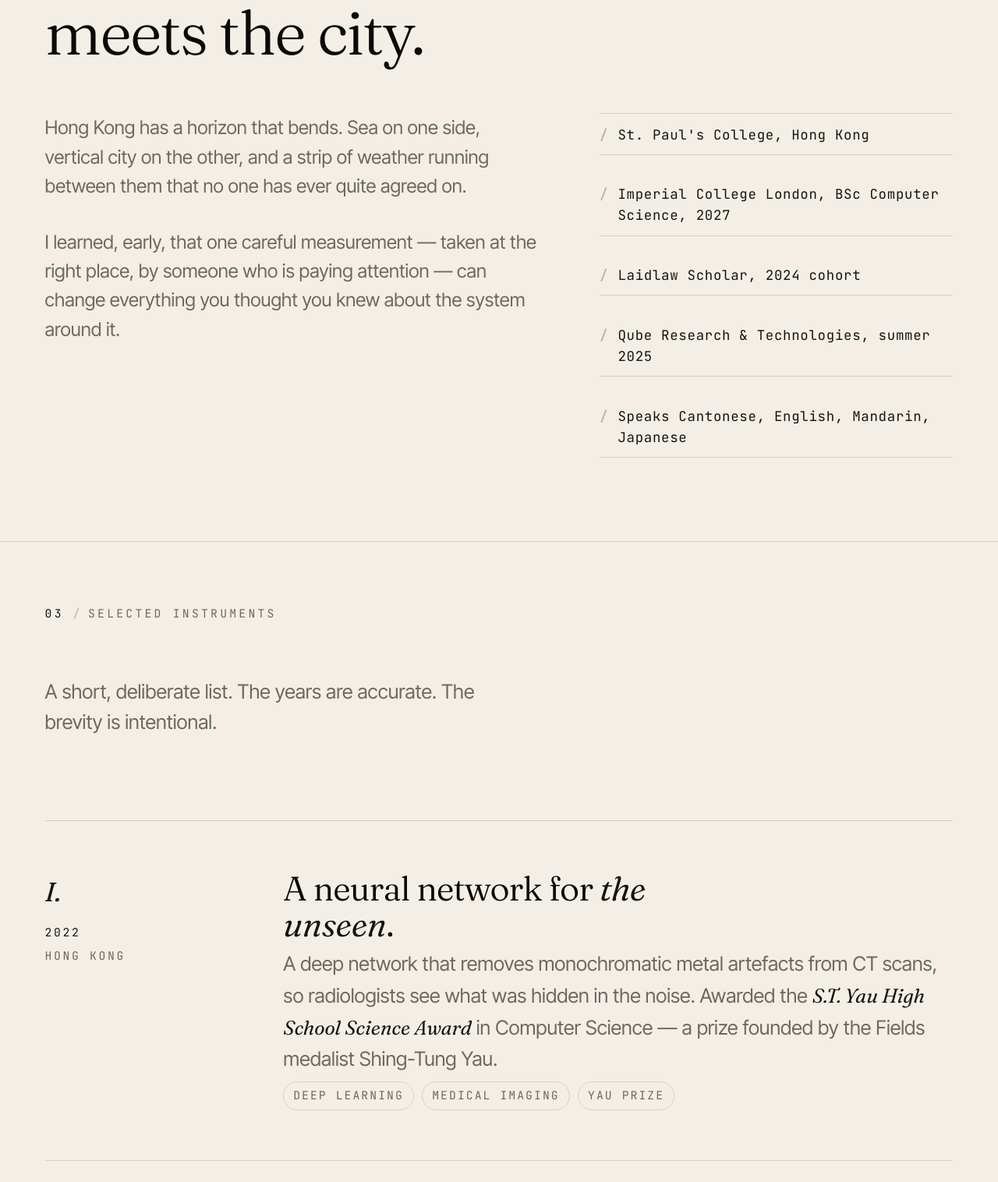
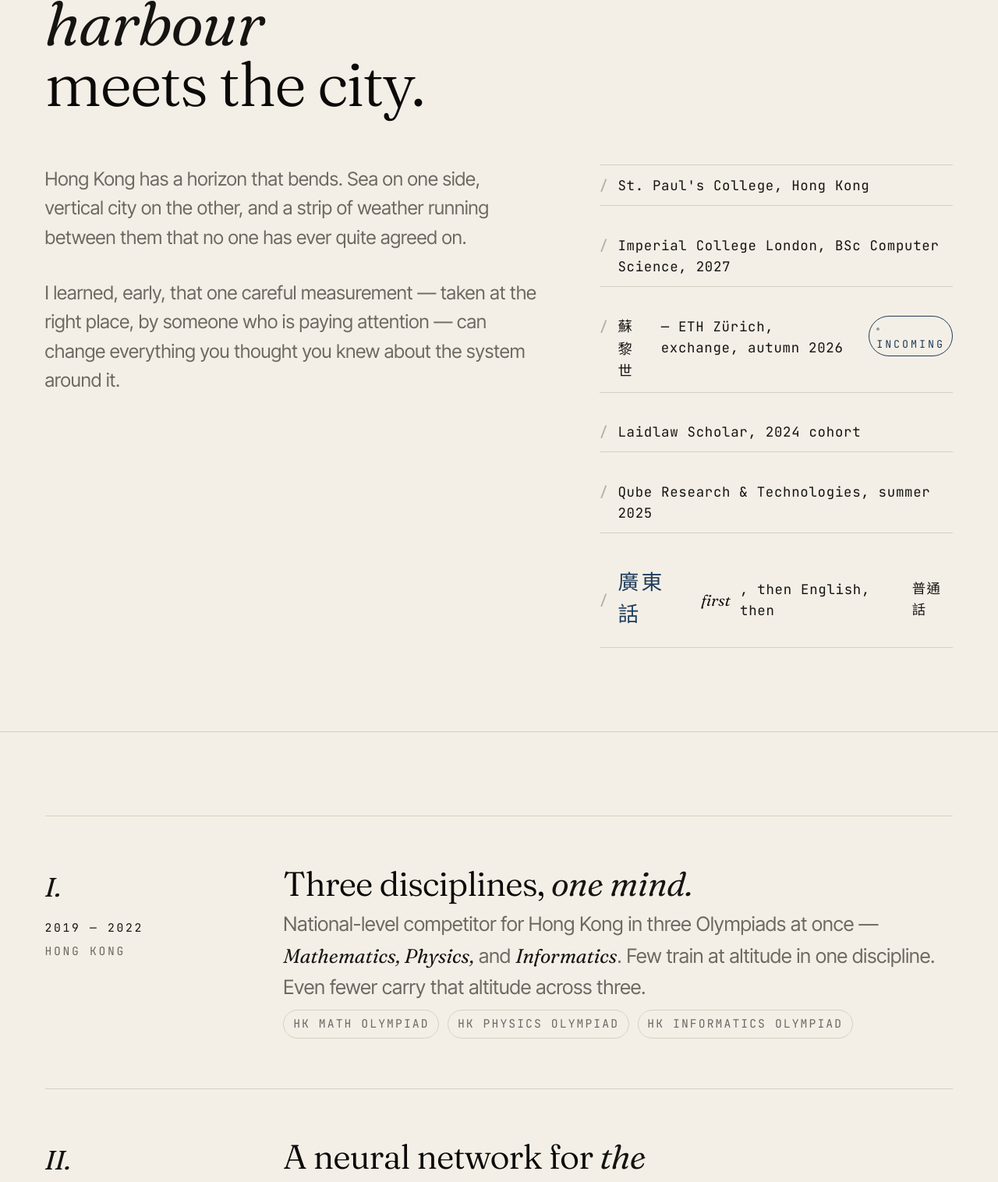
Before and after one commit to cst0313/chang, a plain HTML site: page index.html in a window 1280 px wide. Shown: the part 1284-2800 px from the top of the page at 78% size. Drawn offline with Linux system fonts and the light colour scheme.

Commit message:
feat: add 張善濤, olympiad foundation, ETH Zürich incoming
- Hero: traditional Chinese name 張善濤 in dialogue with the English
- Origin: ETH Zürich exchange autumn 2026 with incoming pulse pill
- Origin: feature 廣東話 as mother tongue; drop Japanese
- Instruments: new I — triple-discipline Olympiad foundation
- Instruments: new VII — Zürich, the next instrument
- Drop the photograph footnote
- Footer trajectory 香港 → 倫敦 → 蘇黎世
- Load Noto Serif TC for traditional Chinese

```diff
--- a/index.html
+++ b/index.html
@@ -19,6 +19,7 @@
   <link rel="preconnect" href="https://fonts.gstatic.com" crossorigin />
   <link rel="preload" as="style" href="https://fonts.googleapis.com/css2?family=Fraunces:ital,opsz,wght,SOFT@0,9..144,300..900,0..100;1,9..144,300..900,0..100&family=Inter+Tight:wght@300..700&family=JetBrains+Mono:wght@300;400;500&display=swap" />
   <link rel="stylesheet" href="https://fonts.googleapis.com/css2?family=Fraunces:ital,opsz,wght,SOFT@0,9..144,300..900,0..100;1,9..144,300..900,0..100&family=Inter+Tight:wght@300..700&family=JetBrains+Mono:wght@300;400;500&display=swap" />
+  <link rel="stylesheet" href="https://fonts.googleapis.com/css2?family=Noto+Serif+TC:wght@300;400;500;700&display=swap" />
 
   <link rel="stylesheet" href="styles.css" />
 </head>
@@ -80,7 +81,9 @@
         <span class="display-line">Chang<span class="period">.</span></span>
       </h1>
 
-      <div class="threshold-coords reveal" data-stagger="2">
+      <p class="display-cn reveal" data-stagger="2" lang="zh-Hant" aria-label="Chinese name: Cheung Sin To">張善濤</p>
+
+      <div class="threshold-coords reveal" data-stagger="3">
         <span>51.4988° N</span>
         <span class="dot">·</span>
         <span>London</span>
@@ -90,7 +93,7 @@
         <span>香港</span>
       </div>
 
-      <p class="threshold-line reveal" data-stagger="3">
+      <p class="threshold-line reveal" data-stagger="4">
         He builds instruments for problems
         <span class="serif-italic">that have not been measured yet.</span>
       </p>
@@ -99,7 +102,7 @@
         <path d="M0 30 Q 180 0 360 30 T 720 30 T 1080 30 T 1440 30" fill="none" stroke="currentColor" stroke-width="1" />
       </svg>
 
-      <a href="#origin" class="scroll-cue reveal" data-stagger="4" aria-label="Begin">
+      <a href="#origin" class="scroll-cue reveal" data-stagger="5" aria-label="Begin">
         <span class="scroll-cue-text">Begin</span>
         <span class="scroll-cue-line"></span>
       </a>
@@ -135,9 +138,19 @@
         <div class="origin-col origin-col-aside reveal" data-stagger="2">
           <p class="aside-line"><span class="aside-marker">/</span> St. Paul's College, Hong Kong</p>
           <p class="aside-line"><span class="aside-marker">/</span> Imperial College London, BSc Computer Science, 2027</p>
+          <p class="aside-line aside-incoming">
+            <span class="aside-marker">/</span>
+            <span lang="zh-Hant">蘇黎世</span> — ETH Zürich, exchange, autumn 2026
+            <span class="aside-pill">incoming</span>
+          </p>
           <p class="aside-line"><span class="aside-marker">/</span> Laidlaw Scholar, 2024 cohort</p>
           <p class="aside-line"><span class="aside-marker">/</span> Qube Research &amp; Technologies, summer 2025</p>
-          <p class="aside-line"><span class="aside-marker">/</span> Speaks Cantonese, English, Mandarin, Japanese</p>
+          <p class="aside-line aside-lang">
+            <span class="aside-marker">/</span>
+            <span class="lang-canto" lang="zh-Hant">廣東話</span>
+            <span class="lang-canto-rom">first</span>,
+            then English, then <span lang="zh-Hant">普通話</span>
+          </p>
         </div>
       </div>
     </div>
@@ -148,21 +161,27 @@
   <!-- ╴╴╴╴╴╴╴╴╴╴╴╴╴╴╴╴╴╴╴╴╴╴╴╴╴╴╴╴╴╴╴╴╴╴╴╴╴╴╴╴╴╴╴╴╴╴╴╴ -->
 
   <section id="instruments" class="act act-instruments" data-act="03">
-    <div class="act-mark">
-      <span class="act-no">03</span>
-      <span class="act-name">Selected Instruments</span>
-    </div>
-
-    <div class="instruments-intro reveal">
-      <p>
-        A short, deliberate list. The years are accurate. The brevity is intentional.
-      </p>
-    </div>
-
     <ol class="instruments">
       <li class="instrument" data-instrument="i">
         <div class="instrument-meta">
           <span class="instrument-numeral">I.</span>
+          <span class="instrument-year">2019 — 2022</span>
+          <span class="instrument-place">Hong Kong</span>
+        </div>
+        <h3 class="instrument-title">
+          Three disciplines, <span class="serif-italic">one mind.</span>
+        </h3>
+        <p class="instrument-body">
+          National-level competitor for Hong Kong in three Olympiads at once — <em>Mathematics, Physics,</em> and <em>Informatics</em>. Few train at altitude in one discipline. Even fewer carry that altitude across three.
+        </p>
+        <div class="instrument-tags">
+          <span>HK Math Olympiad</span><span>HK Physics Olympiad</span><span>HK Informatics Olympiad</span>
+        </div>
+      </li>
+
+      <li class="instrument" data-instrument="ii">
+        <div class="instrument-meta">
+          <span class="instrument-numeral">II.</span>
           <span class="instrument-year">2022</span>
           <span class="instrument-place">Hong Kong</span>
         </div>
@@ -177,9 +196,9 @@
         </div>
       </li>
 
-      <li class="instrument" data-instrument="ii">
+      <li class="instrument" data-instrument="iii">
         <div class="instrument-meta">
-          <span class="instrument-numeral">II.</span>
+          <span class="instrument-numeral">III.</span>
           <span class="instrument-year">2023</span>
           <span class="instrument-place">Shing Mun River</span>
         </div>
@@ -194,9 +213,9 @@
         </div>
       </li>
 
-      <li class="instrument" data-instrument="iii">
+      <li class="instrument" data-instrument="iv">
         <div class="instrument-meta">
-          <span class="instrument-numeral">III.</span>
+          <span class="instrument-numeral">IV.</span>
           <span class="instrument-year">2024</span>
           <span class="instrument-place">Imperial College</span>
         </div>
@@ -211,9 +230,9 @@
         </div>
       </li>
 
-      <li class="instrument" data-instrument="iv">
+      <li class="instrument" data-instrument="v">
         <div class="instrument-meta">
-          <span class="instrument-numeral">IV.</span>
+          <span class="instrument-numeral">V.</span>
           <span class="instrument-year">2024</span>
           <span class="instrument-place">Laidlaw Foundation</span>
         </div>
@@ -228,9 +247,9 @@
         </div>
       </li>
 
-      <li class="instrument" data-instrument="v">
+      <li class="instrument" data-instrument="vi">
         <div class="instrument-meta">
-          <span class="instrument-numeral">V.</span>
+          <span class="instrument-numeral">VI.</span>
           <span class="instrument-year">2025</span>
           <span class="instrument-place">Canary Wharf</span>
         </div>
@@ -242,6 +261,23 @@
         </p>
         <div class="instrument-tags">
           <span>Quantitative research</span><span>Systematic trading</span>
+        </div>
+      </li>
+
+      <li class="instrument instrument-future" data-instrument="vii">
+        <div class="instrument-meta">
+          <span class="instrument-numeral">VII.</span>
+          <span class="instrument-year">2026 →</span>
+          <span class="instrument-place" lang="zh-Hant">蘇黎世</span>
+        </div>
+        <h3 class="instrument-title">
+          <span class="serif-italic">Zürich,</span> next.
+        </h3>
+        <p class="instrument-body">
+          Exchange semester at <em>ETH Zürich</em>, the school where Einstein learned to be wrong about gravity. Coursework in machine learning theory, optimisation, and whichever corner of the Department of Computer Science is currently most uncomfortable to be in.
+        </p>
+        <div class="instrument-tags">
+          <span>ETH Zürich</span><span>Exchange</span><span>Incoming</span>
         </div>
       </li>
     </ol>
@@ -339,10 +375,10 @@
   <footer class="finis">
     <div class="finis-left">
       <span class="finis-glyph">JC</span>
-      <span class="finis-line">Jeffrey Chang. London via <span class="cn">香港</span>.</span>
+      <span class="finis-line">Jeffrey Chang. <span class="cn">香港 → 倫敦 → 蘇黎世</span>.</span>
     </div>
     <div class="finis-center">
-      <span class="finis-tiny">This page weighs less than a single photograph.</span>
+      <span class="finis-tiny"><span lang="zh-Hant">母語</span> — written by hand</span>
     </div>
     <div class="finis-right">
       <span class="finis-tiny">© <span id="year">2026</span> — Index 01</span>
--- a/styles.css
+++ b/styles.css
@@ -29,6 +29,7 @@
   --f-serif:  "Fraunces", "EB Garamond", Georgia, serif;
   --f-sans:   "Inter Tight", "Inter", -apple-system, BlinkMacSystemFont, "Segoe UI", system-ui, sans-serif;
   --f-mono:   "JetBrains Mono", "SF Mono", ui-monospace, "Cascadia Mono", Menlo, Consolas, monospace;
+  --f-han:    "Noto Serif TC", "Songti TC", "PingFang TC", "Microsoft JhengHei", "Source Han Serif TC", serif;
 
   /* motion */
   --ease-out-expo: cubic-bezier(0.16, 1, 0.3, 1);
@@ -435,6 +436,31 @@ img, svg {
 .display:hover .period {
   transform: translateY(-0.05em) rotate(0.5deg);
 }
+/* Chinese name — a typographic signature, in dialogue with the English. */
+.display-cn {
+  font-family: var(--f-han);
+  font-weight: 300;
+  font-size: clamp(1.5rem, 2.6vw, 3rem);
+  letter-spacing: clamp(0.4em, 1.2vw, 0.8em);
+  color: var(--currents);
+  margin-top: clamp(1.5rem, 3vh, 2.4rem);
+  padding-left: clamp(2rem, 7vw, 8rem);
+  line-height: 1;
+  position: relative;
+}
+.display-cn::before {
+  content: "";
+  display: inline-block;
+  width: clamp(1.5rem, 3vw, 3rem);
+  height: 1px;
+  background: var(--currents);
+  vertical-align: middle;
+  margin-right: clamp(0.8em, 1.5vw, 1.2em);
+  margin-left: calc(-1 * (clamp(1.5rem, 3vw, 3rem) + clamp(0.8em, 1.5vw, 1.2em)));
+  transform: translateY(-0.05em);
+  opacity: 0.7;
+}
+
 .threshold-coords {
   margin-top: 3rem;
   display: flex;
@@ -576,6 +602,37 @@ img, svg {
   align-items: baseline;
   max-width: none;
 }
+.origin-col-aside .aside-lang {
+  align-items: center;
+  padding: 1.1em 0;
+}
+.lang-canto {
+  font-family: var(--f-han);
+  font-size: 1.25rem;
+  font-weight: 400;
+  letter-spacing: 0.12em;
+  color: var(--currents);
+  text-transform: none;
+  display: inline-block;
+  transform: translateY(-0.04em);
+  margin-right: 0.4em;
+}
+.lang-canto-rom {
+  font-family: var(--f-serif);
+  font-style: italic;
+  font-weight: 380;
+  font-size: 0.9375rem;
+  letter-spacing: 0;
+  color: var(--ink);
+  text-transform: none;
+  font-variation-settings: "opsz" 36, "SOFT" 70;
+}
+.aside-lang [lang="zh-Hant"]:not(.lang-canto) {
+  font-family: var(--f-han);
+  font-weight: 400;
+  color: var(--ink);
+  letter-spacing: 0.08em;
+}
 .origin-col-aside .aside-line:first-child {
   border-top: 1px solid var(--ink-line);
 }
@@ -583,23 +640,49 @@ img, svg {
   color: var(--ink-faint);
   font-weight: 500;
 }
+.aside-incoming { align-items: center; }
+.aside-incoming [lang="zh-Hant"] {
+  font-family: var(--f-han);
+  font-weight: 400;
+  color: var(--ink);
+  letter-spacing: 0.08em;
+  font-size: 1.05em;
+  margin-right: 0.3em;
+}
+.aside-pill {
+  font-family: var(--f-mono);
+  font-size: 0.625rem;
+  letter-spacing: 0.22em;
+  text-transform: uppercase;
+  color: var(--currents);
+  border: 1px solid var(--currents);
+  padding: 0.35em 0.7em 0.3em;
+  border-radius: 99px;
+  margin-left: 0.5em;
+  position: relative;
+}
+.aside-pill::before {
+  content: "";
+  display: inline-block;
+  width: 4px;
+  height: 4px;
+  border-radius: 50%;
+  background: var(--currents);
+  margin-right: 0.5em;
+  vertical-align: middle;
+  animation: pulse 2.4s ease-in-out infinite;
+}
+@keyframes pulse {
+  0%, 100% { opacity: 0.4; }
+  50%      { opacity: 1; }
+}
 
 /* ─────────────────────────────────────────────────
    ACT III — Instruments
    ───────────────────────────────────────────────── */
 .act-instruments {
-  padding-top: calc(var(--pad-y) + 1rem);
-}
-.instruments-intro {
-  max-width: var(--max);
-  margin: 0 auto 5rem auto;
-  width: 100%;
-  padding-top: 2rem;
-}
-.instruments-intro p {
-  max-width: 38ch;
-  color: var(--ink-muted);
-  font-size: 1.05em;
+  padding-top: var(--pad-y);
+  justify-content: center;
 }
 .instruments {
   list-style: none;
@@ -728,6 +811,24 @@ img, svg {
 .instrument:hover .instrument-tags span {
   border-color: var(--ink-muted);
   color: var(--ink);
+}
+
+/* Future instrument — the one not yet built. */
+.instrument-future .instrument-numeral,
+.instrument-future .instrument-year {
+  color: var(--currents);
+}
+.instrument-future .instrument-place {
+  font-family: var(--f-han);
+  letter-spacing: 0.16em;
+  font-size: 0.85rem;
+  color: var(--currents);
+  text-transform: none;
+}
+.instrument-future .instrument-title::after {
+  content: " →";
+  color: var(--currents);
+  font-style: normal;
 }
 
 /* ─────────────────────────────────────────────────
@@ -885,7 +986,12 @@ img, svg {
 .finis-right {
   text-align: right;
 }
-.cn { font-family: "Songti SC", "Noto Serif SC", "Source Han Serif SC", serif; letter-spacing: 0.04em; text-transform: none; color: var(--ink); }
+.cn { font-family: var(--f-han); letter-spacing: 0.12em; text-transform: none; color: var(--ink); font-weight: 400; }
+.finis [lang="zh-Hant"] {
+  font-family: var(--f-han);
+  text-transform: none;
+  letter-spacing: 0.14em;
+}
 
 @media (max-width: 760px) {
   .finis {
```
